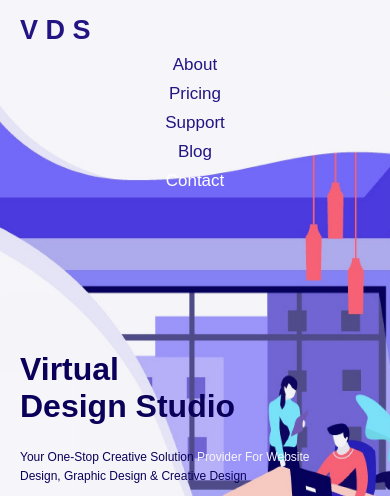
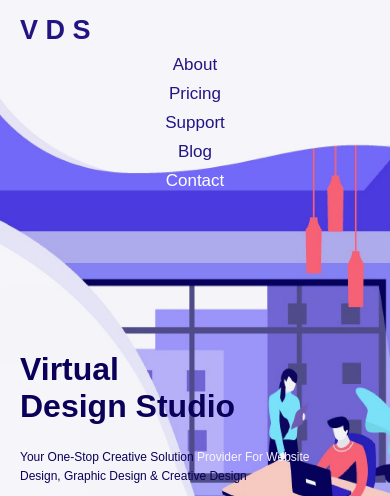
Before and after one commit to AsimSheikh786/portfolios, a plain HTML site: page Portfolio 6/index.html in a window 390 px wide. Shown: the top 496 px of the page. Drawn offline with Linux system fonts and the light colour scheme.

Commit message:
portfolio 6 complete

```diff
--- a/Portfolio 6/style.css
+++ b/Portfolio 6/style.css
@@ -115,7 +115,7 @@ body{
         background-image: url(img/mobile\ back2.jpg);
         background-repeat: no-repeat;
         background-size: cover;
-        background-position: 0 22px;
+        background-position: 0 15px;
     }
 
     .header h3{
```
